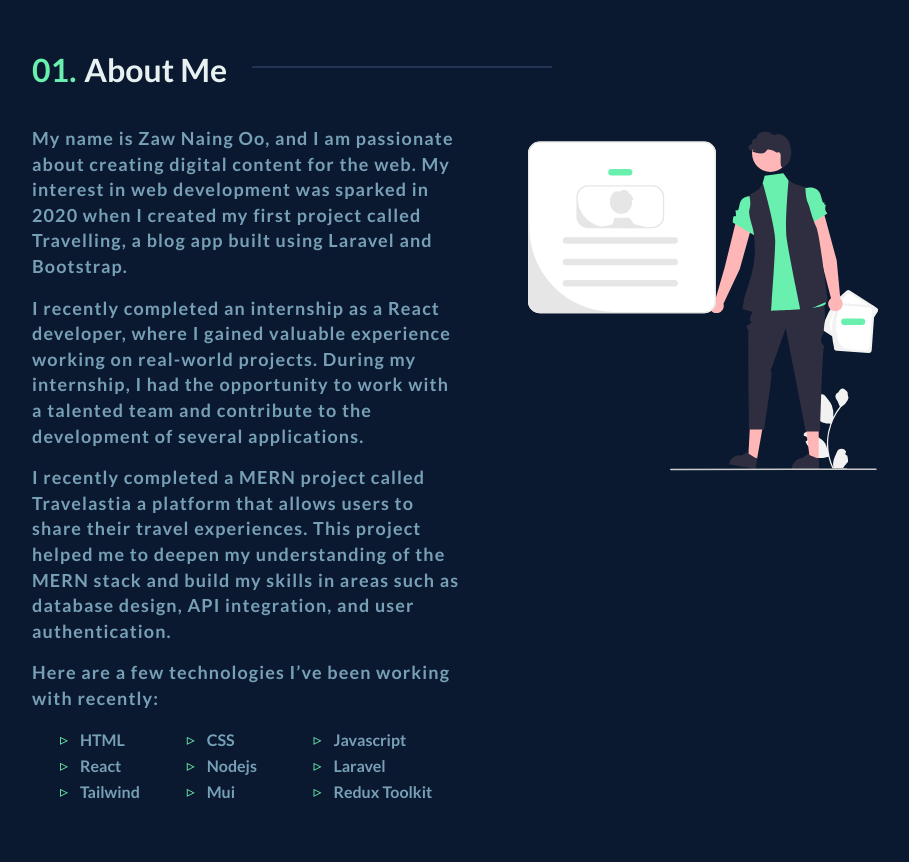
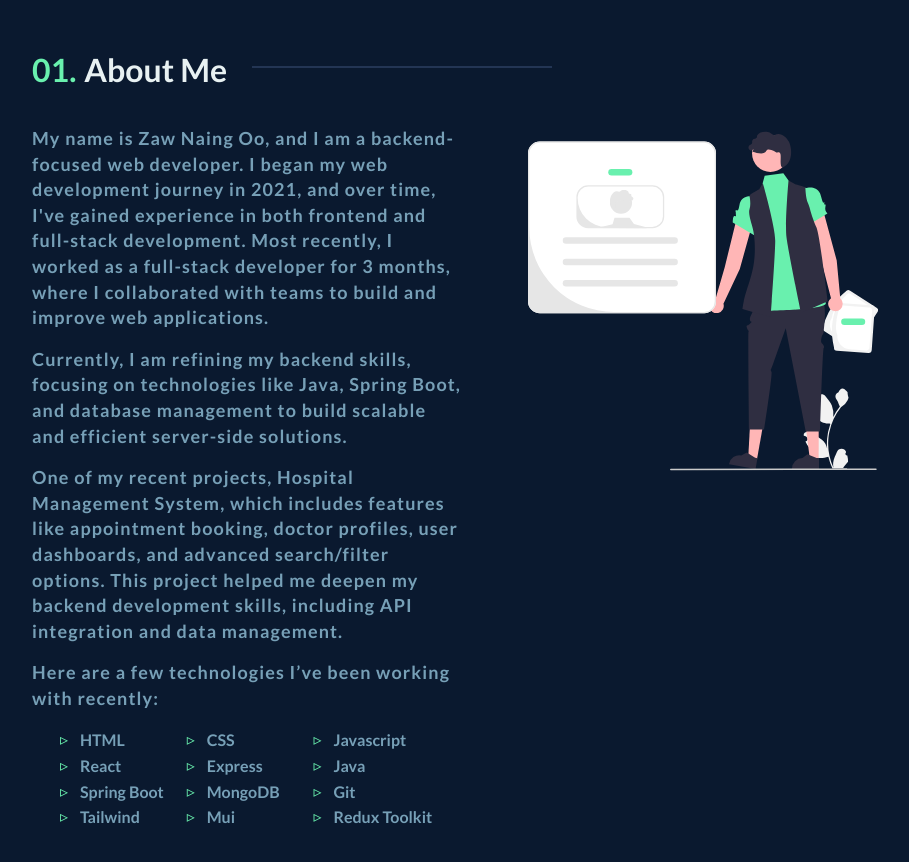
Before and after one commit to Zaw-Naing-Oo/Portfolio, a Next.js app: page / in a window 1280 px wide. Shown: the part 800-1662 px from the top of the page, without its empty margins (208-1117 px from the left). Built offline with nearby package versions, Linux system fonts and the light colour scheme.

Commit message:
updateAboutme

```diff
--- a/src/sections/About.tsx
+++ b/src/sections/About.tsx
@@ -24,24 +24,19 @@ const About = () => {
       <div className="about-grid">
         <div className="about-grid-info">
           <p className="about-grid-info-text">
-            My name is Zaw Naing Oo, and I am passionate about creating
-            digital content for the web. My interest in web development was
-            sparked in 2020 when I created my first project called Travelling, a
-            blog app built using Laravel and Bootstrap.
+            My name is Zaw Naing Oo, and I am a backend-focused web developer.
+            I began my web development journey in 2021, and over time, I've gained experience in both frontend and full-stack development.
+            Most recently, I worked as a full-stack developer for 3 months, where I collaborated with teams to build and improve web applications.
           </p>
           <p className="about-grid-info-text">
-           I recently completed an internship as a React developer,
-           where I gained valuable experience working on real-world projects.
-           During my internship, I had the opportunity to work with a talented team and contribute
-           to the development of several applications.
+          Currently, I am refining my backend skills, focusing on technologies like Java, Spring Boot, and database management to build scalable and efficient server-side solutions.
           </p>
           <p className="about-grid-info-text">
-          I recently completed a MERN project called  <Link className="link" target="_blank" href="https://frontendvita.com">
-              Travelastia&nbsp;
-            </Link>
-          a platform that allows users to share their travel experiences.
-          This project helped me to deepen my understanding of the MERN stack and build my skills in areas such as database design, API integration, and user authentication.
-
+          One of my recent projects,&nbsp;
+          <Link className="link" target="_blank" href="https://github.com/Zaw-Naing-Oo/hms-frontend">
+              Hospital Management System
+          </Link>,
+          which includes features like appointment booking, doctor profiles, user dashboards, and advanced search/filter options. This project helped me deepen my backend development skills, including API integration and data management.
           </p>
           <p className="about-grid-info-text">
             Here are a few technologies I’ve been working with recently:
@@ -51,11 +46,15 @@ const About = () => {
             <li className="about-grid-info-list-item">CSS</li>
             <li className="about-grid-info-list-item">Javascript</li>
             <li className="about-grid-info-list-item">React</li>
-            <li className="about-grid-info-list-item">Nodejs</li>
-            <li className="about-grid-info-list-item">Laravel</li>
+            <li className="about-grid-info-list-item">Express</li>
+            <li className="about-grid-info-list-item">Java</li>
+            <li className="about-grid-info-list-item">Spring Boot</li>
+            <li className="about-grid-info-list-item">MongoDB</li>
+            <li className="about-grid-info-list-item">Git</li>
             <li className="about-grid-info-list-item">Tailwind</li>
             <li className="about-grid-info-list-item">Mui</li>
             <li className="about-grid-info-list-item">Redux Toolkit</li>
+
           </ul>
         </div>
         <div className="about-grid-photo">
--- a/src/sections/Hero.tsx
+++ b/src/sections/Hero.tsx
@@ -41,7 +41,7 @@ const Hero = () => {
         }}
       >
         {/* I craft things for the web. */}
-        Frontend Developer
+        Backend Developer
       </motion.h3>
       <motion.p
         className="hero-text"
@@ -53,7 +53,7 @@ const Hero = () => {
           delay: 1.35,
         }}
       >
-        A Frontend focused Web Developer building the frontend Websites and Web Applications that leads to the success of the overall product
+       A backend developer focused on building reliable and scalable web applications.
       </motion.p>
       <motion.div
         className="hero-button"
```
